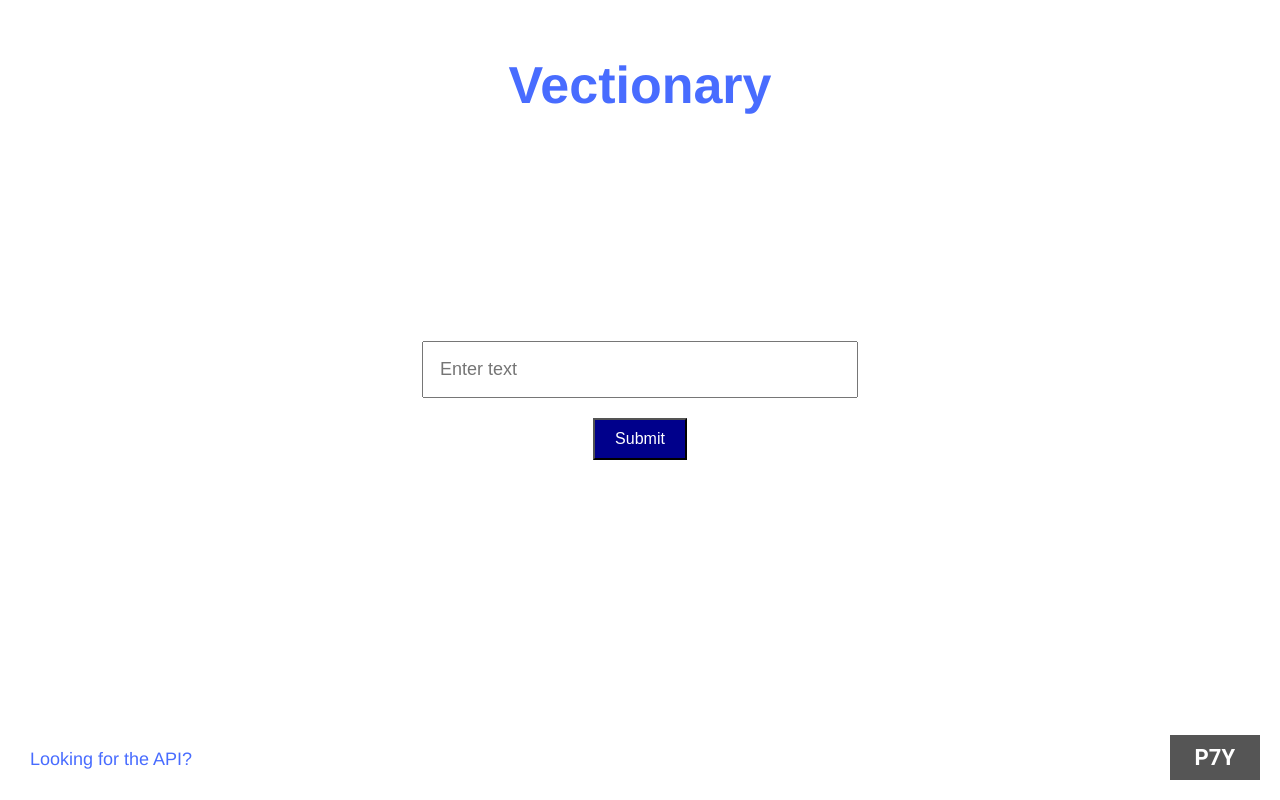
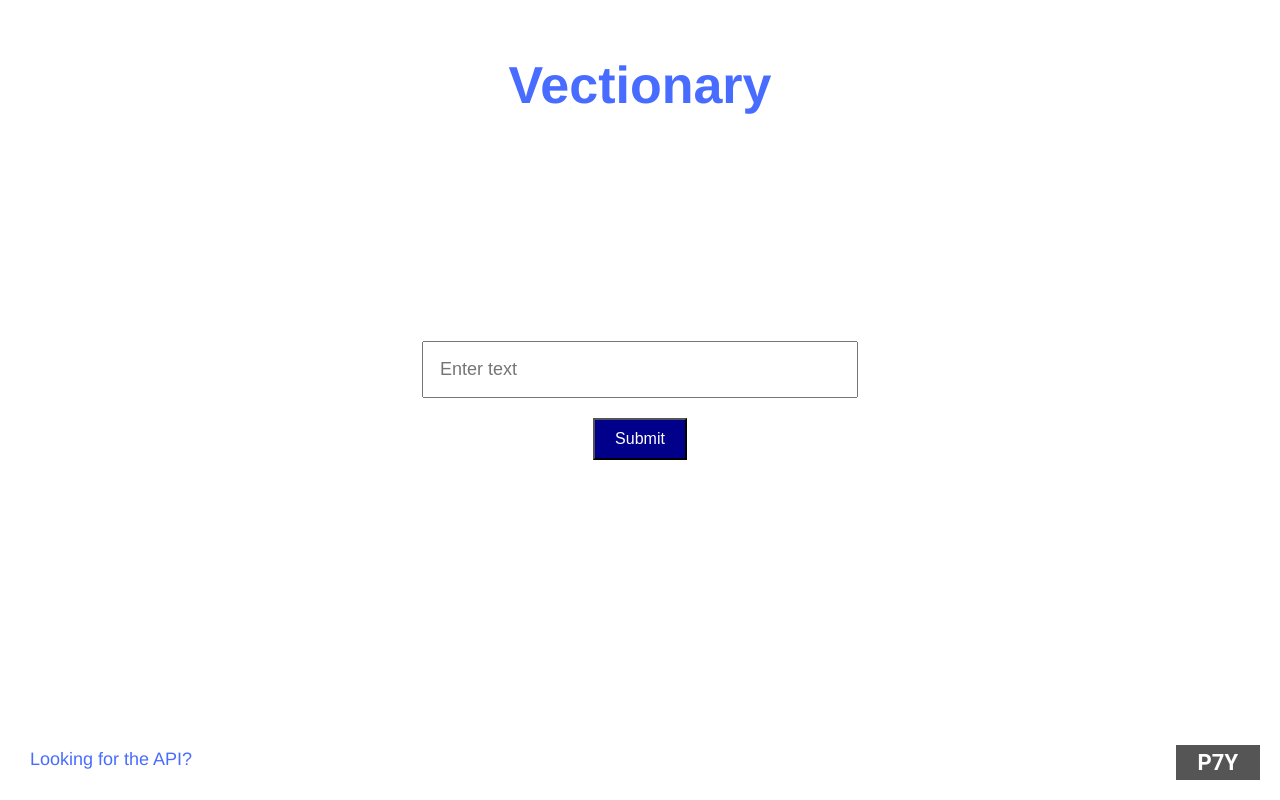
Before and after one commit to SD-2024-CS11/Vectionary-App, a React (Create React App) app in the folder vectionary-app/: page / in a window 1280 px wide. Built offline with nearby package versions, Linux system fonts and the light colour scheme.

Commit message:
working with image

```diff
--- a/vectionary-app/src/App.css
+++ b/vectionary-app/src/App.css
@@ -16,6 +16,7 @@
 .App-header {
   background-color: #ffffff;
   min-height: 100vh;
+  top: 10px;
   display: flex;
   flex-direction: column;
   align-items: center;
@@ -45,7 +46,7 @@
   position: absolute;
   bottom: 20px;
   right: 20px;
-  padding: 10px 25px;
+  padding: 5px 22px;
   border-radius: 0;
   color: #ffffff;
   background-color: #555555;
--- a/vectionary-app/src/App.js
+++ b/vectionary-app/src/App.js
@@ -1,5 +1,4 @@
 import './App.css';
-// import vectionaryImage from './public/vectionaryLogo.png';
 
 function App() {
   return (
@@ -7,9 +6,9 @@ function App() {
       <header className="App-header">
         <h1 style={{ position: 'absolute', top: '20px', textAlign: 'center', width: '100%' }}>Vectionary</h1>
         {/* <img
-          src={'vectionary_logo.png'}
+          src='./vectionary_logo.png'
           alt="Vectionary Logo"
-          style={{ marginTop: '60px', width: '200px', height: 'auto' }} // Adjust size as needed
+          style={{ marginTop: '20px', marginBottom: '40px', width: '300px', height: 'auto' }} // Adjust size as needed
         />*/ }
 
         <div style={{ display: 'flex', flexDirection: 'column', alignItems: 'center', justifyContent: 'center' }}>
```
Also changed, not shown: vectionary-app/public/vectionaryLogo.png (deleted).
